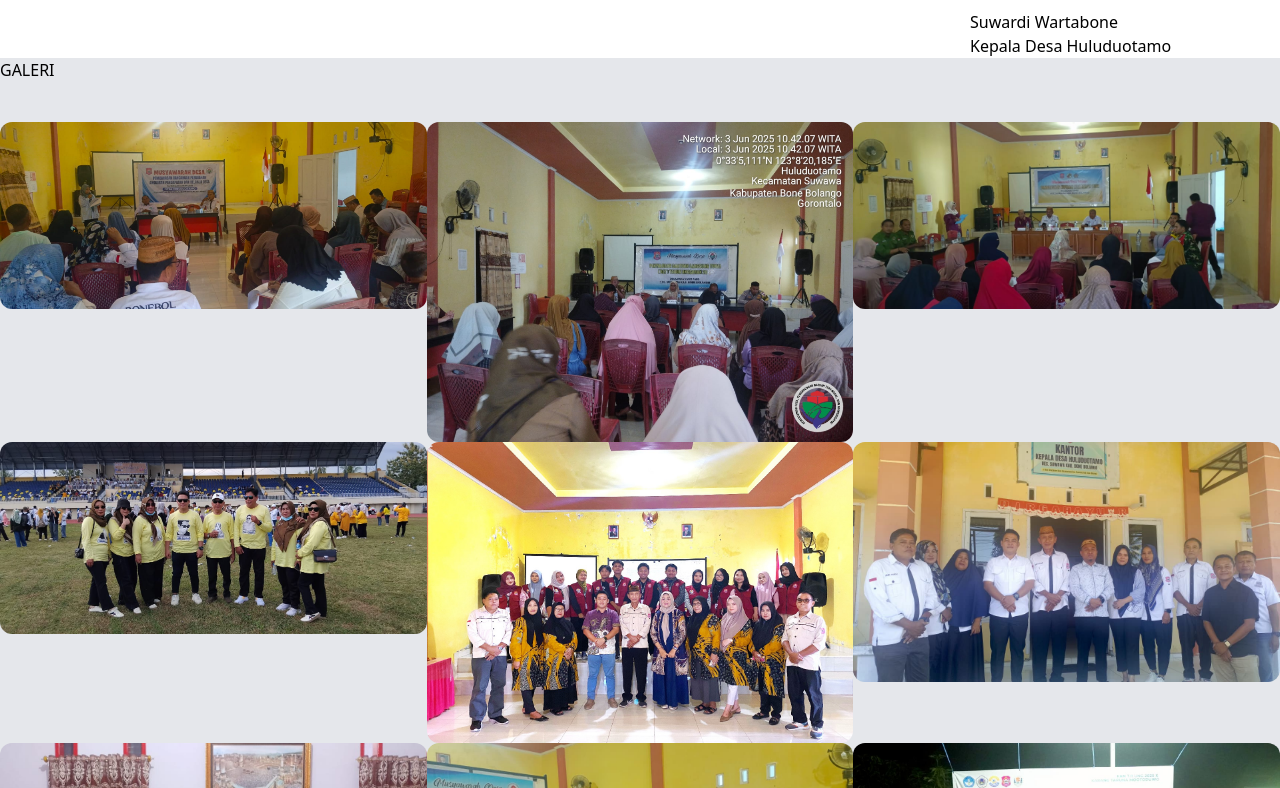
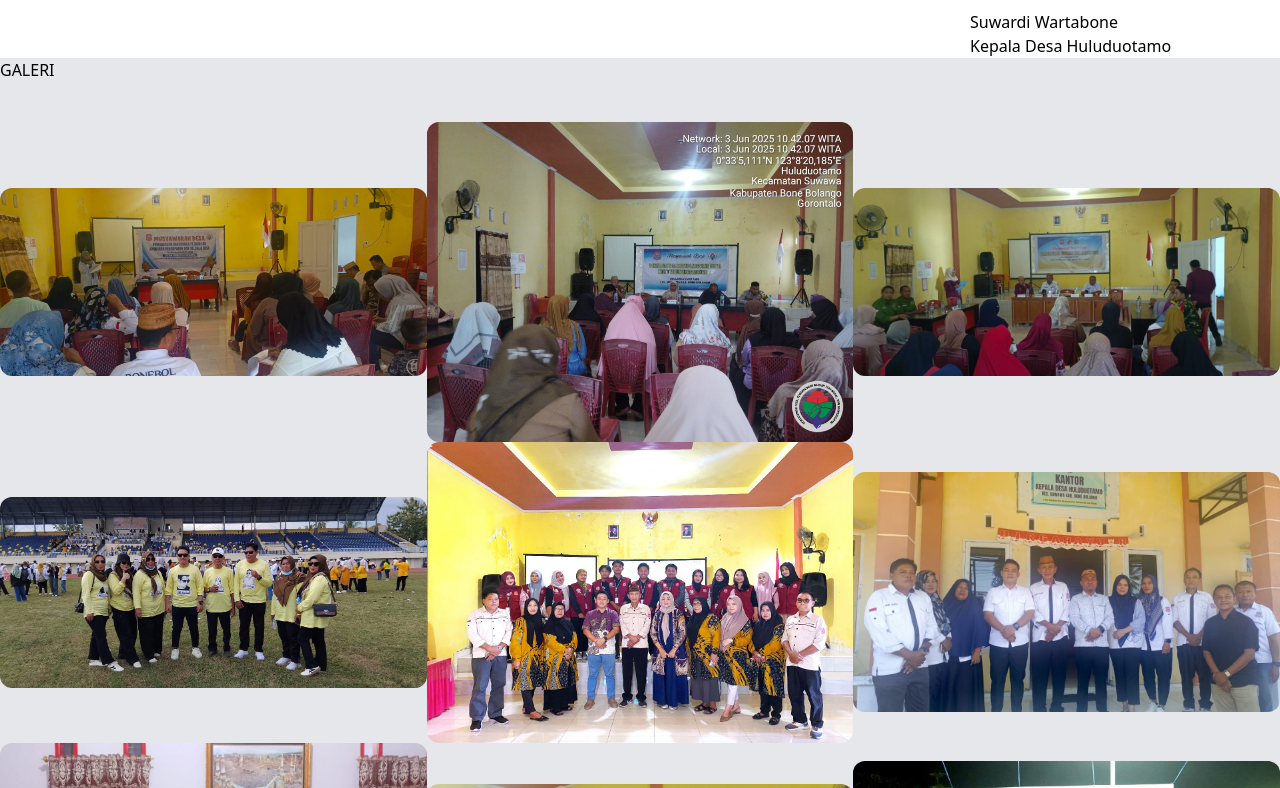
Before and after one commit to vatih2675/huluduotamo, a React (Vite) app: page / in a window 1280 px wide. Shown: the part 852-1640 px from the top of the page. Built offline with nearby package versions, Linux system fonts and the light colour scheme.

Commit message:
update Struktur Organisasi

```diff
--- a/src/pages/Home.jsx
+++ b/src/pages/Home.jsx
@@ -97,7 +97,7 @@
         <h1 className="text-center text-3xl font-black text-red-700 mb-10">
           GALERI
         </h1>
-        <div className="flex flex-wrap justify-center items-start px-20">
+        <div className="flex flex-wrap justify-center items-center px-20">
           {dataGaleri.map(({ judul, keterangan, gambar }, index) => (
             <div key={index} className="w-4/12 p-2">
               <div className="w-full rounded-xl overflow-auto transition-all duration-300 hover:scale-110 cursor-pointer hover:shadow-black/20 hover:shadow-lg bg-[url('/public/galeri/1.jpg)] bg-origin-content bg-center bg-no-repeat bg-auto">
```
Also changed, not shown: public/struktur.drawio.svg.
